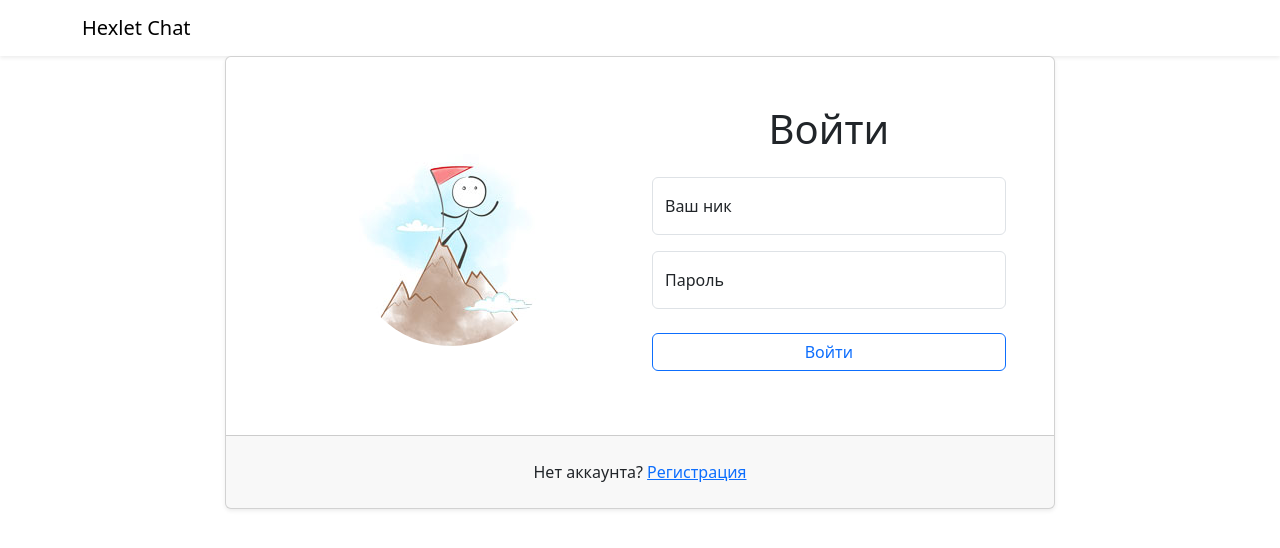
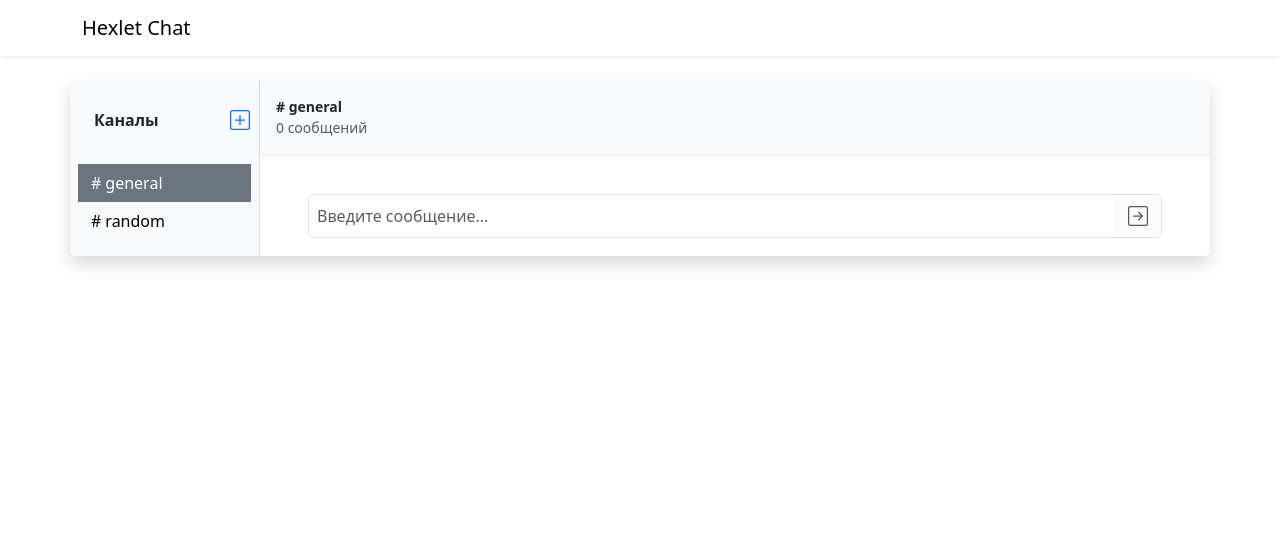
Before and after one commit to bdcry/frontend-project-12, a React app in the folder frontend/: page / in a window 1280 px wide. Shown: the top 548 px of the page. Built offline with nearby package versions, Linux system fonts and the light colour scheme; sample sign-in values are in the browser's storage; the HTML template or start-up script is replaced by a standard one.

Commit message:
Step 4 | Create interface for Chat.jsx

```diff
--- a/frontend/src/components/App.jsx
+++ b/frontend/src/components/App.jsx
@@ -3,6 +3,7 @@
 import Login from './pages/Login.jsx'
 import Page404 from './pages/Page404.jsx';
 import ProtectedRoutes from '../utils/ProtectedRoutes.jsx';
+import Chat from './pages/Chat.jsx';
 
 const App = () => {
   return (
@@ -16,7 +17,7 @@
         <Routes>
           <Route path='/login' element={<Login />} />
           <Route element={<ProtectedRoutes />}>
-            <Route path='/' element={<Login />} />
+            <Route path='/' element={<Chat />} />
           </Route>
           <Route path='*' element={<Page404 />} />
         </Routes>
--- /dev/null
+++ b/frontend/src/components/pages/Chat.jsx
@@ -0,0 +1,110 @@
+import { Col, Container, Row, Button, Nav, Form, InputGroup } from 'react-bootstrap';
+
+const Chat = () => {
+  return (
+    <Container className="h-100 my-4 overflow-hidden rounded shadow">
+      <Row className="h-100 bg-white flex-md-row">
+        <Col
+          xs={4}
+          className="col-md-2 border-end px-0 bg-light flex-column h-100 d-flex"
+        >
+          <div className="d-flex mt-1 justify-content-between mb-2 ps-4 pe-2 p-4">
+            <b>Каналы</b>
+            <Button
+              type="button"
+              variant="link"
+              className="p-0 text-primary btn-group-vertical"
+            >
+              <svg
+                xmlns="http://www.w3.org/2000/svg"
+                viewBox="0 0 16 16"
+                width="20"
+                height="20"
+                fill="currentColor"
+              >
+                <path d="M14 1a1 1 0 0 1 1 1v12a1 1 0 0 1-1 1H2a1 1 0 0 1-1-1V2a1 1 0 0 1 1-1zM2 0a2 2 0 0 0-2 2v12a2 2 0 0 0 2 2h12a2 2 0 0 0 2-2V2a2 2 0 0 0-2-2z"></path>
+                <path d="M8 4a.5.5 0 0 1 .5.5v3h3a.5.5 0 0 1 0 1h-3v3a.5.5 0 0 1-1 0v-3h-3a.5.5 0 0 1 0-1h3v-3A.5.5 0 0 1 8 4"></path>
+              </svg>
+              <span className="visually-hidden">Добавить канал</span>
+            </Button>
+          </div>
+          <Nav
+            as="ul"
+            id="channels-box"
+            className="flex-column nav-pills nav-fill px-2 mb-3 overflow-auto h-100 d-block"
+          >
+            <Nav.Item as="li" className="w-100">
+              <Button
+                type="button"
+                className="w-100 rounded-0 text-start"
+                variant="secondary"
+              >
+                <span className="me-1">#</span>
+                general
+              </Button>
+            </Nav.Item>
+            <Nav.Item as="li" className="w-100">
+              <Button
+                type="button"
+                className="w-100 rounded-0 text-start"
+                variant="light"
+              >
+                <span className="me-1">#</span>
+                random
+              </Button>
+            </Nav.Item>
+          </Nav>
+        </Col>
+        <Col className="p-0 h-100">
+          <div className="d-flex flex-column h-100">
+            <div className="bg-light mb-4 p-3 shadow-sm small">
+              <p className="m-0">
+                <b># general</b>
+              </p>
+              <span className="text-muted">0 сообщений</span>
+            </div>
+            <div
+              id="messages-box"
+              className="chat-messages overflow-auto px-5"
+            ></div>
+            <div className="mt-auto px-5 py-3">
+              <Form noValidate className="py-1 border rounded-2">
+                <InputGroup className="has-validation">
+                  <Form.Control
+                    name="body"
+                    aria-label="Новое сообщение"
+                    placeholder="Введите сообщение..."
+                    className="border-0 p-0 ps-2"
+                    value=""
+                  />
+                  <Button
+                    type="submit"
+                    disabled
+                    variant="light"
+                    className="btn-group-vertical"
+                  >
+                    <svg
+                      xmlns="http://www.w3.org/2000/svg"
+                      viewBox="0 0 16 16"
+                      width="20"
+                      height="20"
+                      fill="currentColor"
+                    >
+                      <path
+                        fillRule="evenodd"
+                        d="M15 2a1 1 0 0 0-1-1H2a1 1 0 0 0-1 1v12a1 1 0 0 0 1 1h12a1 1 0 0 0 1-1zM0 2a2 2 0 0 1 2-2h12a2 2 0 0 1 2 2v12a2 2 0 0 1-2 2H2a2 2 0 0 1-2-2zm4.5 5.5a.5.5 0 0 0 0 1h5.793l-2.147 2.146a.5.5 0 0 0 .708.708l3-3a.5.5 0 0 0 0-.708l-3-3a.5.5 0 1 0-.708.708L10.293 7.5z"
+                      ></path>
+                    </svg>
+                    <span className="visually-hidden">Отправить</span>
+                  </Button>
+                </InputGroup>
+              </Form>
+            </div>
+          </div>
+        </Col>
+      </Row>
+    </Container>
+  );
+};
+
+export default Chat;
--- a/frontend/vite.config.js
+++ b/frontend/vite.config.js
@@ -5,9 +5,10 @@
 export default defineConfig({
   plugins: [react()],
   server: {
+    port: 5174,
     proxy: {
       '/api': {
-        target: 'http://localhost:5001'
+        target: 'http://localhost:5001',
       }
     }
   }
--- a/package.json
+++ b/package.json
@@ -28,8 +28,5 @@
     "react-redux": "^9.1.2",
     "react-router-dom": "^7.0.2",
     "yup": "^1.4.0"
-  },
-  "engines": {
-    "node": "20.x"
   }
 }
```
Also changed, not shown: frontend/package.json (+6 -1 lines), 2 other files (tests, documents, lock files or other folders).
